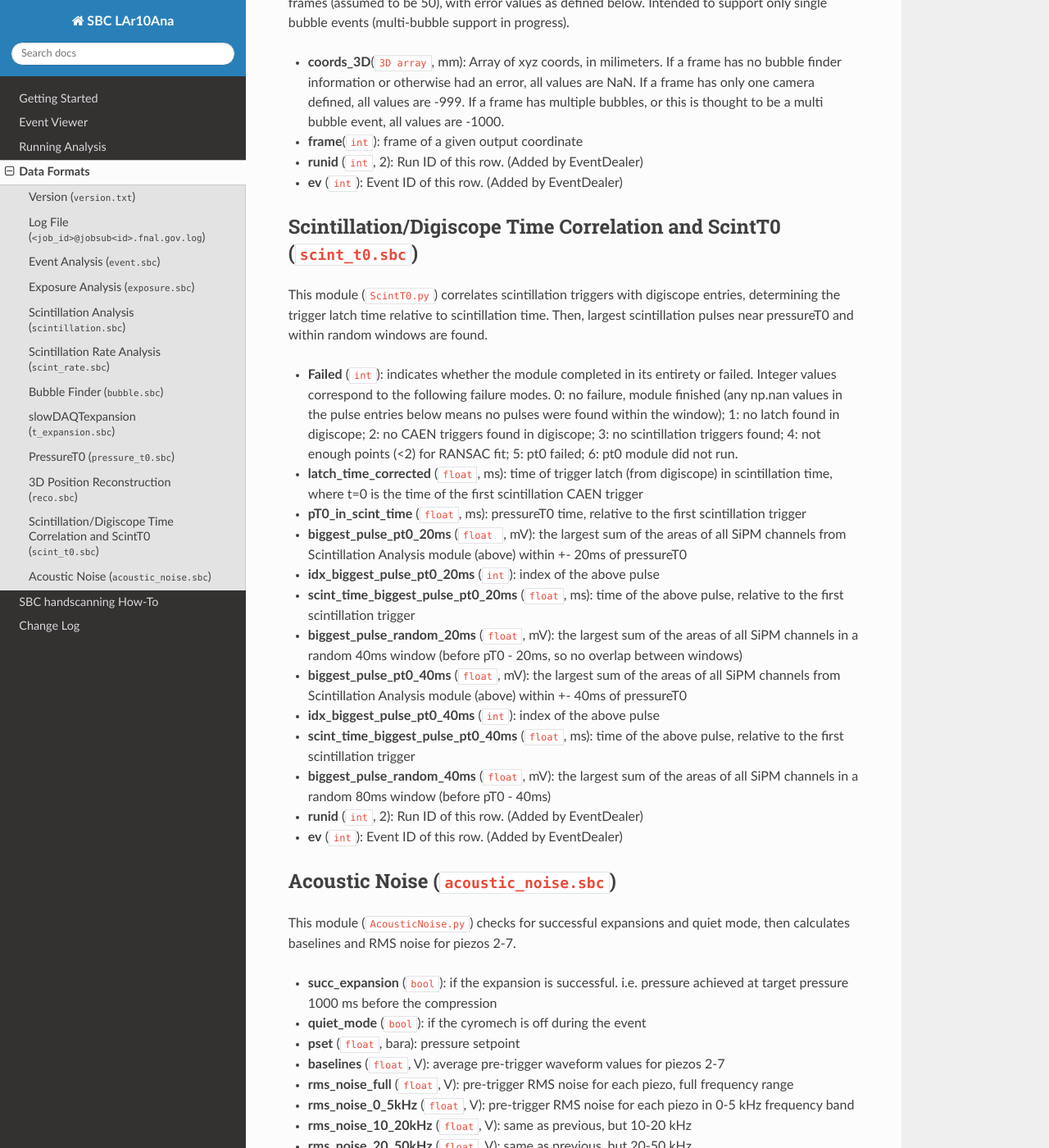
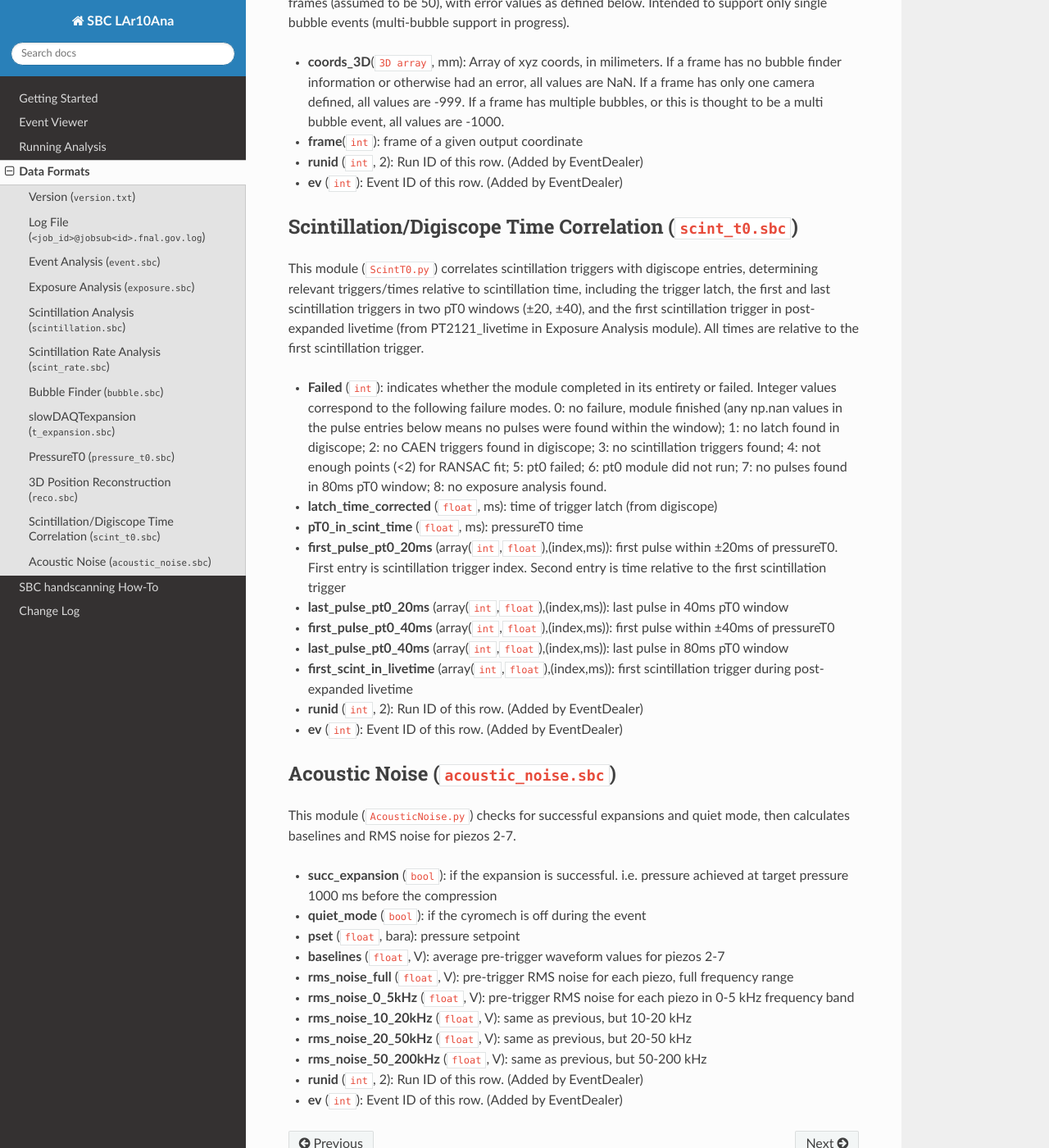
Before and after one commit to SBC-Collaboration/LAr10Ana, a Sphinx documentation site: the page built from docs/data_format.md, in a window 1280 px wide and 1400 px high, scrolled down 4043 px. Shown: the whole window at 82% size. Built offline with Sphinx 7.4.7 and the Read the Docs theme 3.1.0, drawn with Linux system fonts in a browser that asks for light colours.

Commit message:
Update data_format.md - scint_t0

```diff
--- a/docs/data_format.md
+++ b/docs/data_format.md
@@ -107,19 +107,16 @@ This module (`Reconstruction3D.py`) pulls bubble pixel position data from the Bu
 - **runid** (`int`, 2): Run ID of this row. (Added by EventDealer)
 - **ev** (`int`): Event ID of this row. (Added by EventDealer)
 
-## Scintillation/Digiscope Time Correlation and ScintT0 (`scint_t0.sbc`)
-This module (`ScintT0.py`) correlates scintillation triggers with digiscope entries, determining the trigger latch time relative to scintillation time. Then, largest scintillation pulses near pressureT0 and within random windows are found.
-- **Failed** (`int`): indicates whether the module completed in its entirety or failed. Integer values correspond to the following failure modes. 0: no failure, module finished (any np.nan values in the pulse entries below means no pulses were found within the window); 1: no latch found in digiscope; 2: no CAEN triggers found in digiscope; 3: no scintillation triggers found; 4: not enough points (<2) for RANSAC fit; 5: pt0 failed; 6: pt0 module did not run.
-- **latch_time_corrected** (`float`, ms): time of trigger latch (from digiscope) in scintillation time, where t=0 is the time of the first scintillation CAEN trigger
-- **pT0_in_scint_time** (`float`, ms): pressureT0 time, relative to the first scintillation trigger
-- **biggest_pulse_pt0_20ms** (`float `, mV): the largest sum of the areas of all SiPM channels from Scintillation Analysis module (above) within +- 20ms of pressureT0
-- **idx_biggest_pulse_pt0_20ms** (`int`): index of the above pulse
-- **scint_time_biggest_pulse_pt0_20ms** (`float`, ms): time of the above pulse, relative to the first scintillation trigger
-- **biggest_pulse_random_20ms** (`float`, mV): the largest sum of the areas of all SiPM channels in a random 40ms window (before pT0 - 20ms, so no overlap between windows)
-- **biggest_pulse_pt0_40ms** (`float`, mV): the largest sum of the areas of all SiPM channels from Scintillation Analysis module (above) within +- 40ms of pressureT0
-- **idx_biggest_pulse_pt0_40ms** (`int`): index of the above pulse
-- **scint_time_biggest_pulse_pt0_40ms** (`float`, ms): time of the above pulse, relative to the first scintillation trigger
-- **biggest_pulse_random_40ms** (`float`, mV): the largest sum of the areas of all SiPM channels in a random 80ms window (before pT0 - 40ms)
+## Scintillation/Digiscope Time Correlation (`scint_t0.sbc`)
+This module (`ScintT0.py`) correlates scintillation triggers with digiscope entries, determining relevant triggers/times relative to scintillation time, including the trigger latch, the first and last scintillation triggers in two pT0 windows (±20, ±40), and the first scintillation trigger in post-expanded livetime (from PT2121_livetime in Exposure Analysis module). All times are relative to the first scintillation trigger.
+- **Failed** (`int`): indicates whether the module completed in its entirety or failed. Integer values correspond to the following failure modes. 0: no failure, module finished (any np.nan values in the pulse entries below means no pulses were found within the window); 1: no latch found in digiscope; 2: no CAEN triggers found in digiscope; 3: no scintillation triggers found; 4: not enough points (<2) for RANSAC fit; 5: pt0 failed; 6: pt0 module did not run; 7: no pulses found in 80ms pT0 window; 8: no exposure analysis found.
+- **latch_time_corrected** (`float`, ms): time of trigger latch (from digiscope)
+- **pT0_in_scint_time** (`float`, ms): pressureT0 time
+- **first_pulse_pt0_20ms** (array(`int`,`float`),(index,ms)): first pulse within ±20ms of pressureT0. First entry is scintillation trigger index. Second entry is time relative to the first scintillation trigger
+- **last_pulse_pt0_20ms** (array(`int`,`float`),(index,ms)): last pulse in 40ms pT0 window
+- **first_pulse_pt0_40ms** (array(`int`,`float`),(index,ms)): first pulse within ±40ms of pressureT0
+- **last_pulse_pt0_40ms** (array(`int`,`float`),(index,ms)): last pulse in 80ms pT0 window
+- **first_scint_in_livetime** (array(`int`,`float`),(index,ms)): first scintillation trigger during post-expanded livetime
 - **runid** (`int`, 2): Run ID of this row. (Added by EventDealer)
 - **ev** (`int`): Event ID of this row. (Added by EventDealer)
 
```
